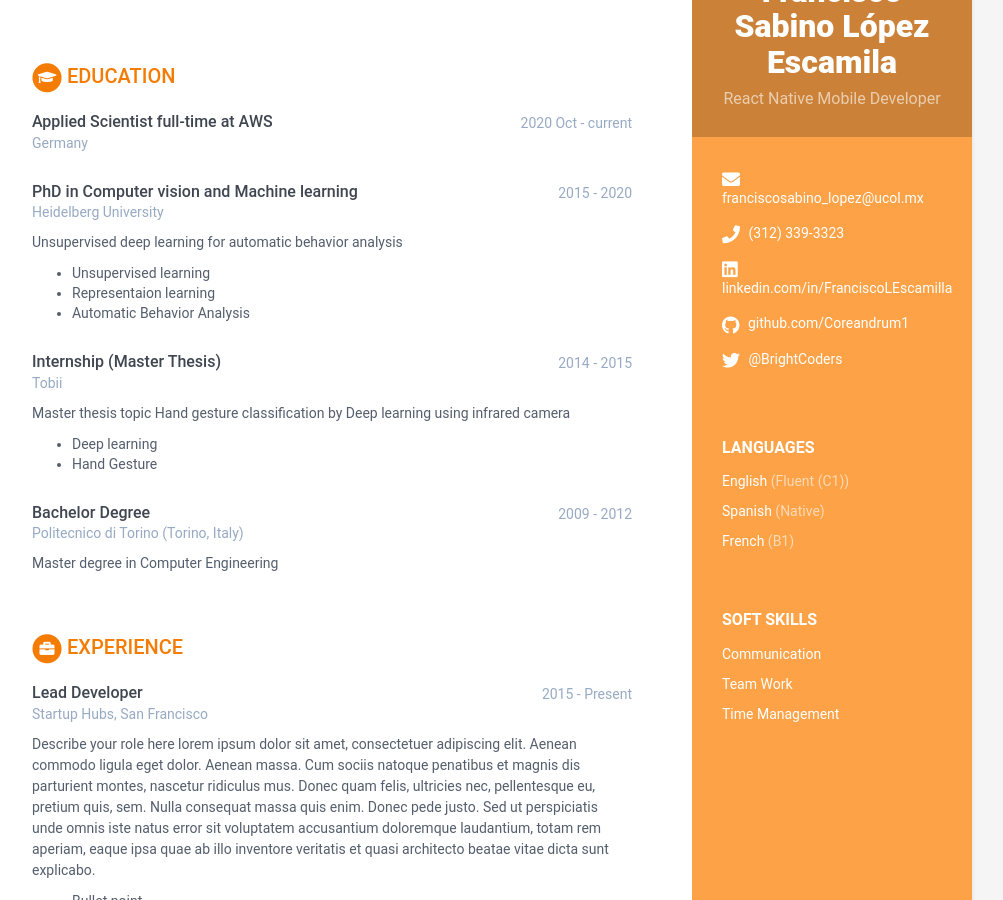
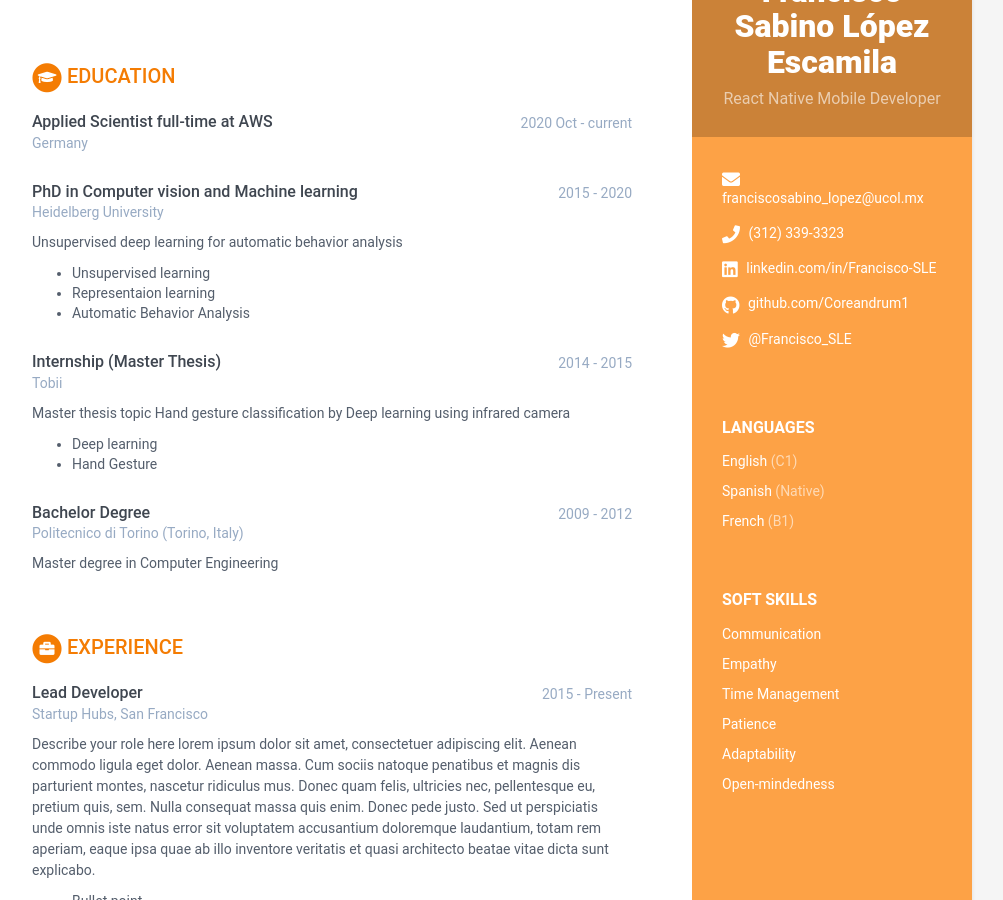
Before and after one commit to BC-MAR-21-RN/kata-resume-Coreandrum1, a Jekyll site: the page built from index.html, in a window 1280 px wide and 900 px high, scrolled down 200 px. Shown: the whole window, without its empty margins (168-1171 px from the left). Built offline with Jekyll 4.4.1, drawn with Linux system fonts in a browser that asks for light colours.

Commit message:
updated interests

```diff
--- a/_data/data.yml
+++ b/_data/data.yml
@@ -15,11 +15,11 @@ sidebar:
   email: franciscosabino_lopez@ucol.mx
   phone:  (312) 339-3323
   website: # No agregar http://
-  linkedin: linkedin.com/in/FranciscoLEscamilla
+  linkedin: linkedin.com/in/Francisco-SLE
   github: github.com/Coreandrum1
   gitlab:
   bitbucket:
-  twitter: '@BrightCoders'
+  twitter: '@Francisco_SLE'
   stack-overflow: # Number/Username, e.g. 123456/alandoe
   codewars:
   goodreads: # Number-Username, e.g. 123456-alandoe
@@ -27,7 +27,7 @@ sidebar:
   # Actualiza según los idiomas y nieles que tienes. Agrega o Elimina según sea necesario.
   languages:
     - idiom: English
-      level: Fluent (C1) # Utiliza el resultado de tu examen oficial, o el nivel de acuerdo al modelo Dreyfus
+      level: C1 # Utiliza el resultado de tu examen oficial, o el nivel de acuerdo al modelo Dreyfus
 
     - idiom: Spanish
       level: Native # Utiliza el resultado de tu examen oficial, o el nivel de acuerdo al modelo Dreyfus
@@ -40,10 +40,19 @@ sidebar:
     - item: Communication
       link: # dejar en blanco
 
-    - item: Team Work
+    - item: Empathy
       link: # dejar en blanco
 
     - item: Time Management
+      link: # dejar en blanco
+
+    - item: Patience
+      link: # dejar en blanco
+
+    - item: Adaptability
+      link: # dejar en blanco
+
+    - item: Open-mindedness
       link: # dejar en blanco
 
 # Registra aquí un resumen de tu perfil
```
